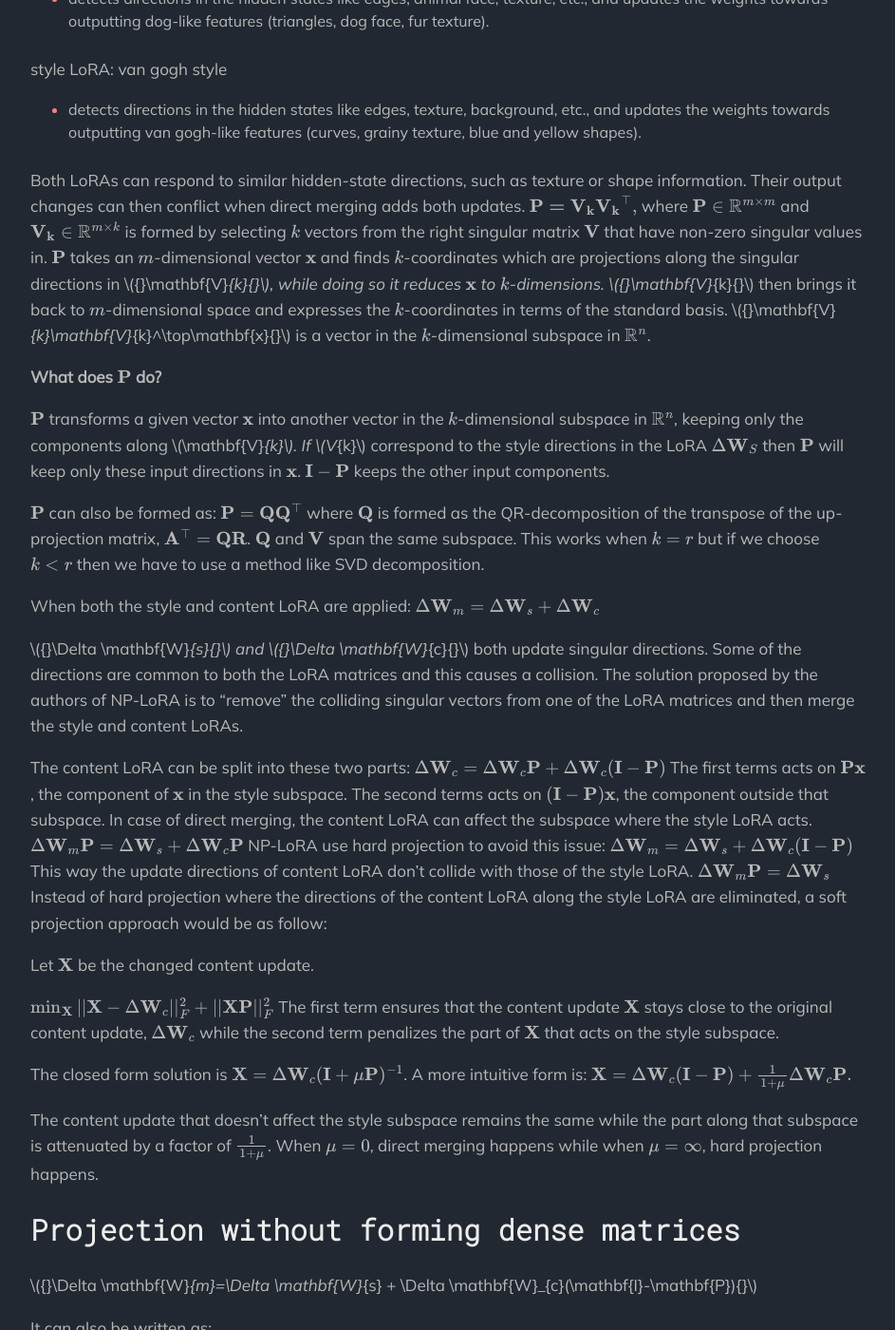
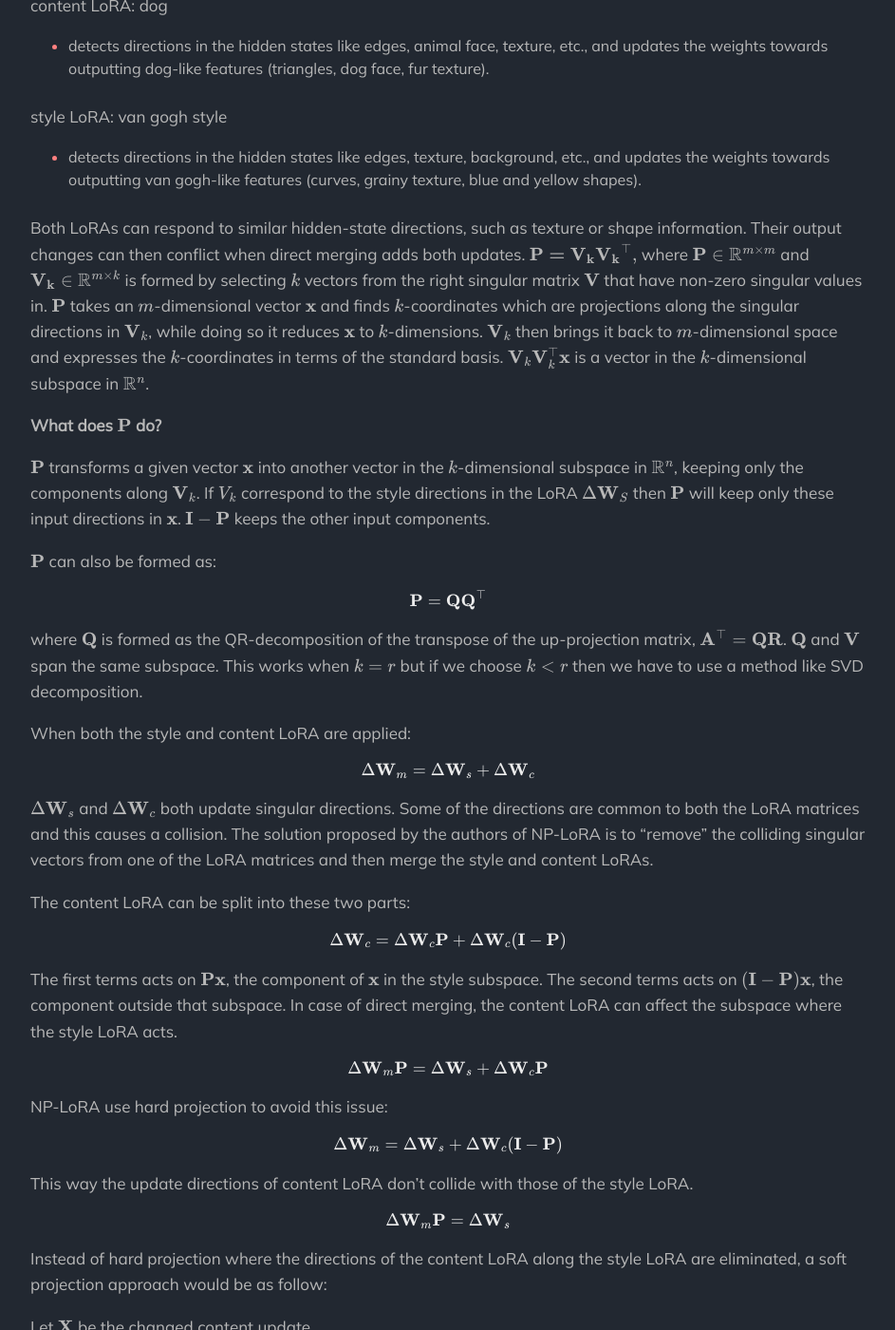
Before and after one commit to rusty-electron/rusty-electron.github.io, a Jekyll site: the page built from blog/_posts/2026-11-05-np-lora-null-space-projection.md, in a window 1280 px wide and 1400 px high, scrolled down 3258 px. Shown: the whole window at 95% size, without its empty margins (168-1111 px from the left). Built offline with Jekyll 4.4.1, drawn with Linux system fonts in a browser that asks for light colours; formulas are drawn with MathJax 3; some of the changed text lies outside the part shown.

Commit message:
Fix math rendering in NP-LoRA post

```diff
--- a/blog/_posts/2026-11-05-np-lora-null-space-projection.md
+++ b/blog/_posts/2026-11-05-np-lora-null-space-projection.md
@@ -11,42 +11,44 @@ katex: true
 - Title: *NP-LoRA: Null Space Projection for Subject-Style LoRA Fusion*
 - Source: [arxiv.org/pdf/2511.11051](https://arxiv.org/pdf/2511.11051)
 
-We write a LoRA matrix, \\({}\Delta \mathbf{W}{}\\) as:
+We write a LoRA matrix, $${}\Delta \mathbf{W}{}$$ as:
+
 $$
 \Delta \mathbf{W}=\mathbf{BA}
 $$
-where \\({}\mathbf{A}{}\\) is the up-projection matrix and \\({}\mathbf{B}{}\\) is the down-projection matrix.
+
+where $${}\mathbf{A}{}$$ is the up-projection matrix and $${}\mathbf{B}{}$$ is the down-projection matrix.
 
 The LoRA matrix can be SVD decomposed as:
 $$\Delta \mathbf{W} = \mathbf{U\Sigma V^\top}$$
-> The vectors in \\(\mathbf{V}\\) identify at most \\(r\\) input directions that the update can detect.
+> The vectors in $$\mathbf{V}$$ identify at most $$r$$ input directions that the update can detect.
 
-- \\(\mathbf{V}\\) contains the normalized eigen vectors of \\(\Delta \mathbf{W} \Delta \mathbf{W}^\top\\)
-- \\(\mathbf{U}\\) contains the normalized eigen vectors of \\(\Delta \mathbf{W}^\top\Delta \mathbf{W}\\)
+- $$\mathbf{V}$$ contains the normalized eigen vectors of $$\Delta \mathbf{W} \Delta \mathbf{W}^\top$$
+- $$\mathbf{U}$$ contains the normalized eigen vectors of $$\Delta \mathbf{W}^\top\Delta \mathbf{W}$$
 
-\\(\Delta W \in ℝ^{(m × n)}\\), rank \\((\Delta W) = r\\)
+$$\Delta W \in ℝ^{(m × n)}$$, rank $$(\Delta W) = r$$
 
-$$U \in \mathbb{R}^{m \times r}, \Sigma \in \mathbb{R}^{r \times r}, V \in \mathbb{R}^{n \times r},$$ \\(\Sigma\\) has \\(r\\) singular values.
+$$U \in \mathbb{R}^{m \times r}, \Sigma \in \mathbb{R}^{r \times r}, V \in \mathbb{R}^{n \times r},$$ $$\Sigma$$ has $$r$$ singular values.
 
-rank(\\(U\\)) = rank(\\(V\\)) = rank(\\(\Sigma\\)) = r
+rank($$U$$) = rank($$V$$) = rank($$\Sigma$$) = r
 
-\\(V^T x\\)
-- column vectors of \\(V^T\\) are orthogonal. $$V^Tx = \mathbf{v_1}^T x_1 + \mathbf{v_2}^T x_2 + \dots$$
+$$V^T x$$
+- column vectors of $$V^T$$ are orthogonal. $$V^Tx = \mathbf{v_1}^T x_1 + \mathbf{v_2}^T x_2 + \dots$$
 - Alternatively, $$ V^Tx = \begin{bmatrix} v_1^Tx \\ v_2^Tx \\ \vdots \end{bmatrix}$$
-  - Here each value \\(v_i^Tx\\) asks the question how much does \\(x\\) point along the input direction \\(v_i\\). If \\(v_i \perp x\\) then the \\(i\\)-th value will be zero.
+  - Here each value $$v_i^Tx$$ asks the question how much does $$x$$ point along the input direction $$v_i$$. If $$v_i \perp x$$ then the $$i$$-th value will be zero.
   - Say that x is orthogonal to the column space of V: $$V^Tx=0$$Then, for that adapted linear map,$$\Delta W x = UΣ V x = 0.$$So LoRA adds no change to that layer output for that particular input vector.
-  - SVD can also be thought of as a sum of rank-1 matrices formed by the outer product of the left and right singular vectors, weighted by the respective singular values. $$\Delta Wx = \sum^{r}_{i=1} \sigma_i u_i(v_i^\top x)$$ If \\(x\\) has no component along any \\(v_i\\), then \\(v_i^{\top}x=0\\).
+  - SVD can also be thought of as a sum of rank-1 matrices formed by the outer product of the left and right singular vectors, weighted by the respective singular values. $$\Delta Wx = \sum^{r}_{i=1} \sigma_i u_i(v_i^\top x)$$ If $$x$$ has no component along any $$v_i$$, then $$v_i^{\top}x=0$$.
 
-The vectors in \\(U\\) identify at most \\(r\\) output directions that the update can produce.
+The vectors in $$U$$ identify at most $$r$$ output directions that the update can produce.
 
-> This means that once we have calculated the signed lengths of the projections of \\(x\\) along the right singular vectors \\(v_i\\), we multiply \\(V^Tx\\) with \\(U\\) which contains the left singular vectors. They are the normalized eigen basis of \\(AA^T\\).
+> This means that once we have calculated the signed lengths of the projections of $$x$$ along the right singular vectors $$v_i$$, we multiply $$V^Tx$$ with $$U$$ which contains the left singular vectors. They are the normalized eigen basis of $$AA^T$$.
 
-- If \\(\alpha_i = \mathbf{v}^{\top}_i x\\) then we can write the update as: $$\Delta W x = \sum^r_{i=1} \sigma_i \alpha_i u_i$$ For each \\(i\\),
-  - \\(\alpha_i\\) measures the signed amount of \\(x\\) along the input direction \\(v_i\\).
-  - \\(\sigma_i\\) scales this and
-  - \\(u_i\\) is the output direction for that contribution.
-- The pair \\((\mathbf{v_i}, \mathbf{u_i})\\) states: input variation along \\(\mathbf{v_i}\\) produces output variation along \\(\mathbf{u}_i\\).
-- Overall, if the input vector \\(x\\) has a component along the column vectors in \\(V\\) then the LoRA update \\(\Delta W\\) will affect the directions \\(\mathbf{u_i}\\) in \\(U\\).
+- If $$\alpha_i = \mathbf{v}^{\top}_i x$$ then we can write the update as: $$\Delta W x = \sum^r_{i=1} \sigma_i \alpha_i u_i$$ For each $$i$$,
+  - $$\alpha_i$$ measures the signed amount of $$x$$ along the input direction $$v_i$$.
+  - $$\sigma_i$$ scales this and
+  - $$u_i$$ is the output direction for that contribution.
+- The pair $$(\mathbf{v_i}, \mathbf{u_i})$$ states: input variation along $$\mathbf{v_i}$$ produces output variation along $$\mathbf{u}_i$$.
+- Overall, if the input vector $$x$$ has a component along the column vectors in $$V$$ then the LoRA update $$\Delta W$$ will affect the directions $$\mathbf{u_i}$$ in $$U$$.
 
 **Rank-one LoRA example**
 
@@ -62,7 +64,7 @@ For input:
 
 $$x = \left[2, 5\right]^\top$$
 
-The component of \\(x\\) along \\(v_1\\) is:
+The component of $$x$$ along $$v_1$$ is:
 
 $$v_1^\top x = 2$$
 
@@ -70,7 +72,7 @@ The LoRA update output is:
 
 $$\Delta W x = 3 \cdot 2 \cdot \left[0, 1\right]^\top = \left[0, 6\right]^\top$$
 
-Thus, the update adds \\(6\\) to the second coordinate of the base layer output. It adds nothing to the first coordinate.
+Thus, the update adds $$6$$ to the second coordinate of the base layer output. It adds nothing to the first coordinate.
 
 If:
 
@@ -80,10 +82,10 @@ then the adapted output is:
 
 $$(W_0 + \Delta W)x = \left[10, -1\right]^\top + \left[0, 6\right]^\top = \left[10, 5\right]^\top$$
 
-The vector \\(v_1\\) detects the first input coordinate. The vector \\(u_1\\) specifies the output direction that LoRA changes.
+The vector $$v_1$$ detects the first input coordinate. The vector $$u_1$$ specifies the output direction that LoRA changes.
 
 - What is the function of the content LoRA?
-  - Given input \\(x\\) to a given layer with weight \\(W_0\\) where we apply \\(\Delta W = U\Sigma V^T\\), the \\(V\\) matrix will detect directions in the input vector \\(x\\) that align with its column vectors. \\(V^\top x\\) gives us the signed lengths of \\(x\\) along the column vectors directions of \\(V\\). These signed lengths are scaled by the respective singular values in \\(\Sigma\\). The resulting weights \\(\sigma_i v_i^\top x\\) is then used to update the directions of the column vectors in \\(U\\).
+  - Given input $$x$$ to a given layer with weight $$W_0$$ where we apply $$\Delta W = U\Sigma V^T$$, the $$V$$ matrix will detect directions in the input vector $$x$$ that align with its column vectors. $$V^\top x$$ gives us the signed lengths of $$x$$ along the column vectors directions of $$V$$. These signed lengths are scaled by the respective singular values in $$\Sigma$$. The resulting weights $$\sigma_i v_i^\top x$$ is then used to update the directions of the column vectors in $$U$$.
     - Consider the example of teaching an image generation model to generate images of dogs in Van Gogh style of painting. The model knows how to generate images of dogs and also the van gogh style of painting. This task can then be completed with just a suitable prompt. What is the use case of LoRA then?
       - The prompt tells the model what you want. The content LoRA supplies learned visual information that the base model may not know or may not preserve consistently (maintain identity across the various generated images), e.g., a rare bird that was not in the training set of the image generation model.
     - Consider a image generation model that can only generate images of dogs. If I LoRA-train it to generate images of cats then what happens?
@@ -107,94 +109,105 @@ style LoRA: van gogh style
 - detects directions in the hidden states like edges, texture, background, etc., and updates the weights towards outputting van gogh-like features (curves, grainy texture, blue and yellow shapes).
 
 Both LoRAs can respond to similar hidden-state directions, such as texture or shape information. Their output changes can then conflict when direct merging adds both updates.
-$$\mathbf{P = V_k V_k} ^\top,$$ where \\(\mathbf{P} \in \mathbb{R}^{m \times m}\\) and \\(\mathbf{V_k} \in \mathbb{R}^{m \times k}\\) is formed by selecting \\(k\\) vectors from the right singular matrix \\(\mathbf{V}\\) that have non-zero singular values in. \\(\mathbf{P}\\) takes an \\(m\\)-dimensional vector \\(\mathbf{x}\\) and finds \\(k\\)-coordinates which are projections along the singular directions in \\({}\mathbf{V}_{k}{}\\), while doing so it reduces \\(\mathbf{x}\\) to \\(k\\)-dimensions. \\({}\mathbf{V}_{k}{}\\) then brings it back to \\(m\\)-dimensional space and expresses the \\(k\\)-coordinates in terms of the standard basis. \\({}\mathbf{V}_{k}\mathbf{V}_{k}^\top\mathbf{x}{}\\) is a vector in the \\(k\\)-dimensional subspace in \\({}\mathbb{R}^n{}\\).
+$$\mathbf{P = V_k V_k} ^\top,$$ where $$\mathbf{P} \in \mathbb{R}^{m \times m}$$ and $$\mathbf{V_k} \in \mathbb{R}^{m \times k}$$ is formed by selecting $$k$$ vectors from the right singular matrix $$\mathbf{V}$$ that have non-zero singular values in. $$\mathbf{P}$$ takes an $$m$$-dimensional vector $$\mathbf{x}$$ and finds $$k$$-coordinates which are projections along the singular directions in $${}\mathbf{V}_{k}{}$$, while doing so it reduces $$\mathbf{x}$$ to $$k$$-dimensions. $${}\mathbf{V}_{k}{}$$ then brings it back to $$m$$-dimensional space and expresses the $$k$$-coordinates in terms of the standard basis. $${}\mathbf{V}_{k}\mathbf{V}_{k}^\top\mathbf{x}{}$$ is a vector in the $$k$$-dimensional subspace in $${}\mathbb{R}^n{}$$.
 
-**What does \\(\mathbf{P}\\) do?**
+**What does $$\mathbf{P}$$ do?**
 
-\\(\mathbf{P}\\) transforms a given vector \\(\mathbf{x}\\) into another vector in the \\(k\\)-dimensional subspace in \\(\mathbb{R}^n\\), keeping only the components along \\(\mathbf{V}_{k}\\). If \\(V_{k}\\) correspond to the style directions in the LoRA \\(\Delta \mathbf{W}_{S}\\) then \\(\mathbf{P}\\) will keep only these input directions in \\(\mathbf{x}\\). \\(\mathbf{I} - \mathbf{P}\\) keeps the other input components.
+$$\mathbf{P}$$ transforms a given vector $$\mathbf{x}$$ into another vector in the $$k$$-dimensional subspace in $$\mathbb{R}^n$$, keeping only the components along $$\mathbf{V}_{k}$$. If $$V_{k}$$ correspond to the style directions in the LoRA $$\Delta \mathbf{W}_{S}$$ then $$\mathbf{P}$$ will keep only these input directions in $$\mathbf{x}$$. $$\mathbf{I} - \mathbf{P}$$ keeps the other input components.
 
-\\(\mathbf{P}\\) can also be formed as:
+$$\mathbf{P}$$ can also be formed as:
+
 $$
 \mathbf{P}=\mathbf{Q}\mathbf{Q}^\top
 $$
-where \\(\mathbf{Q}\\) is formed as the QR-decomposition of the transpose of the up-projection matrix, \\(\mathbf{A}^\top=\mathbf{QR}\\). \\(\mathbf{Q}\\) and \\(\mathbf{V}\\) span the same subspace. This works when \\(k=r\\) but if we choose \\(k<r\\) then we have to use a method like SVD decomposition.
+
+where $$\mathbf{Q}$$ is formed as the QR-decomposition of the transpose of the up-projection matrix, $$\mathbf{A}^\top=\mathbf{QR}$$. $$\mathbf{Q}$$ and $$\mathbf{V}$$ span the same subspace. This works when $$k=r$$ but if we choose $$k<r$$ then we have to use a method like SVD decomposition.
 
 When both the style and content LoRA are applied:
+
 $$
 \Delta \mathbf{W}_{m} = \Delta \mathbf{W}_{s}+\Delta \mathbf{W}_{c}
 $$
 
-\\({}\Delta \mathbf{W}_{s}{}\\) and \\({}\Delta \mathbf{W}_{c}{}\\) both update singular directions. Some of the directions are common to both the LoRA matrices and this causes a collision. The solution proposed by the authors of NP-LoRA is to "remove" the colliding singular vectors from one of the LoRA matrices and then merge the style and content LoRAs.
+$${}\Delta \mathbf{W}_{s}{}$$ and $${}\Delta \mathbf{W}_{c}{}$$ both update singular directions. Some of the directions are common to both the LoRA matrices and this causes a collision. The solution proposed by the authors of NP-LoRA is to "remove" the colliding singular vectors from one of the LoRA matrices and then merge the style and content LoRAs.
 
 The content LoRA can be split into these two parts:
+
 $$
 \Delta \mathbf{W}_{c} = \Delta \mathbf{W}_{c}\mathbf{P}+\Delta \mathbf{W}_{c}(\mathbf{I}-\mathbf{P})
 $$
-The first terms acts on \\({}\mathbf{P}\mathbf{x}{}\\), the component of \\({}\mathbf{x}{}\\) in the style subspace. The second terms acts on \\({}(\mathbf{I} - \mathbf{P})\mathbf{x}{}\\), the component outside that subspace. In case of direct merging, the content LoRA can affect the subspace where the style LoRA acts.
+
+The first terms acts on $${}\mathbf{P}\mathbf{x}{}$$, the component of $${}\mathbf{x}{}$$ in the style subspace. The second terms acts on $${}(\mathbf{I} - \mathbf{P})\mathbf{x}{}$$, the component outside that subspace. In case of direct merging, the content LoRA can affect the subspace where the style LoRA acts.
+
 $$
 \Delta \mathbf{W}_{m}\mathbf{P} = \Delta \mathbf{W}_{s}+\Delta \mathbf{W}_{c}\mathbf{P}
 $$
+
 NP-LoRA use hard projection to avoid this issue:
+
 $$
 \Delta \mathbf{W}_{m} = \Delta \mathbf{W}_{s}+\Delta \mathbf{W}_{c}(\mathbf{I}-\mathbf{P})
 $$
+
 This way the update directions of content LoRA don't collide with those of the style LoRA.
+
 $$
 \Delta \mathbf{W}_{m}\mathbf{P} = \Delta \mathbf{W}_{s}
 $$
+
 Instead of hard projection where the directions of the content LoRA along the style LoRA are eliminated, a soft projection approach would be as follow:
 
-Let \\({}\mathbf{X}{}\\) be the changed content update.
+Let $${}\mathbf{X}{}$$ be the changed content update.
 
 $$
 \min_{\mathbf{X}} ||\mathbf{X} - \Delta \mathbf{W}_{c}||_{F}^2 + ||\mathbf{X}\mathbf{P}||_{F}^2
 $$
-The first term ensures that the content update \\({}\mathbf{X}{}\\) stays close to the original content update, \\({}\Delta \mathbf{W}_{c}{}\\) while the second term penalizes the part of \\({}\mathbf{X}{}\\) that acts on the style subspace.
 
-The closed form solution is \\({}\mathbf{X}=\Delta \mathbf{W}_{c}(\mathbf{I} + \mu \mathbf{P})^{-1}{}\\). A more intuitive form is:
+The first term ensures that the content update $${}\mathbf{X}{}$$ stays close to the original content update, $${}\Delta \mathbf{W}_{c}{}$$ while the second term penalizes the part of $${}\mathbf{X}{}$$ that acts on the style subspace.
+
+The closed form solution is $${}\mathbf{X}=\Delta \mathbf{W}_{c}(\mathbf{I} + \mu \mathbf{P})^{-1}{}$$. A more intuitive form is:
+
 $$
 \mathbf{X} = \Delta \mathbf{W}_{c}(\mathbf{I}-\mathbf{P}) + \frac{1}{1+\mu}\Delta \mathbf{W}_{c}\mathbf{P}.
 $$
 
-The content update that doesn't affect the style subspace remains the same while the part along that subspace is attenuated by a factor of \\({}\frac{1}{1+\mu}{}\\). When \\(\mu=0\\), direct merging happens while when \\(\mu=\infty\\), hard projection happens.
+The content update that doesn't affect the style subspace remains the same while the part along that subspace is attenuated by a factor of $${}\frac{1}{1+\mu}{}$$. When $$\mu=0$$, direct merging happens while when $$\mu=\infty$$, hard projection happens.
 
 ## Projection without forming dense matrices
 
-\\({}\Delta \mathbf{W}_{m}=\Delta \mathbf{W}_{s} + \Delta \mathbf{W}_{c}(\mathbf{I}-\mathbf{P}){}\\)
+$${}\Delta \mathbf{W}_{m}=\Delta \mathbf{W}_{s} + \Delta \mathbf{W}_{c}(\mathbf{I}-\mathbf{P}){}$$
 
 It can also be written as:
 
-\\({}\Delta \mathbf{W}_{m}=\mathbf{B}_{s}\mathbf{A}_{s} + \mathbf{B}_{c}\mathbf{A}_{c}(\mathbf{I-P}){}\\)
+$${}\Delta \mathbf{W}_{m}=\mathbf{B}_{s}\mathbf{A}_{s} + \mathbf{B}_{c}\mathbf{A}_{c}(\mathbf{I-P}){}$$
 
 We focus on the second part:
 
-\\({}\mathbf{B}_{c}\mathbf{A}_{c}(\mathbf{I-P}) = \mathbf{B}_{c}\mathbf{A}_{c}(\mathbf{I-QQ^\top})=\mathbf{B}_{c}(\mathbf{\mathbf{A}_{c}-\mathbf{A}_{c}QQ^\top}){}\\)
+$${}\mathbf{B}_{c}\mathbf{A}_{c}(\mathbf{I-P}) = \mathbf{B}_{c}\mathbf{A}_{c}(\mathbf{I-QQ^\top})=\mathbf{B}_{c}(\mathbf{\mathbf{A}_{c}-\mathbf{A}_{c}QQ^\top}){}$$
 
-We define \\({}\mathbf{A}_{c}^\prime{}\\) and introduce the \\({}\mu{}\\) parameter there:
+We define $${}\mathbf{A}_{c}^\prime{}$$ and introduce the $${}\mu{}$$ parameter there:
+
 $$
 \mathbf{A}_{c}^\prime = \mathbf{\mathbf{A}_{c}-\frac{\mu}{1+\mu}\mathbf{A}_{c}QQ^\top}
 $$
 
 The new equation becomes:
+
 $$
 {}\Delta \mathbf{W}_{m}=\mathbf{B}_{s}\mathbf{A}_{s} + \mathbf{B}_{c}\mathbf{A}_{c}^\prime{}
 $$
+
 We can express this equation as a larger LoRA factor pair.
 
 $$
-\mathbf{B}_{m} = \begin{bmatrix}
-\mathbf{B}_{s} & \mathbf{B}_{c}
-\end{bmatrix} \\
-\\
-\mathbf{A}_{m} =
-\begin{bmatrix}
-\mathbf{A}_{s}  \\
-\mathbf{A}^\prime_{c}
-\end{bmatrix} \\ \\
+\begin{aligned}
+\mathbf{B}_{m} &= \begin{bmatrix} \mathbf{B}_{s} & \mathbf{B}_{c} \end{bmatrix} \\
+\mathbf{A}_{m} &= \begin{bmatrix} \mathbf{A}_{s} \\ \mathbf{A}^\prime_{c} \end{bmatrix} \\
+\Delta \mathbf{W}_{m} &= \mathbf{B}_{m}\mathbf{A}_{m}
+\end{aligned}
+$$
 
-\Delta \mathbf{W}_{m} = \mathbf{B}_{m}\mathbf{A}_{m}
-$$
-The rank of the style LoRA and the content LoRA are at most \\(r_s\\) and \\(r_c\\) resp. Therefore, as per the sub-additivity property, the rank of the merged LoRA is at most \\(r_s + r_c\\).
+The rank of the style LoRA and the content LoRA are at most $$r_s$$ and $$r_c$$ resp. Therefore, as per the sub-additivity property, the rank of the merged LoRA is at most $$r_s + r_c$$.
 
 ## Evaluations
 
@@ -205,6 +218,7 @@ The harmonic mean is emphasized because it is penalized more than arithmetic mea
 $$
 S_{harmonic} = \frac{n}{\frac{1}{x_{1}} + \frac{1}{x_{2}} + \cdots \frac{1}{x_{n}}}
 $$
-where \\({}n{}\\) is the number of values and \\({}x_{i}{}\\) is the \\(i\\)-th value.
+
+where $${}n{}$$ is the number of values and $${}x_{i}{}$$ is the $$i$$-th value.
 
 TODO: qualitative evaluation write-up still pending.
```
